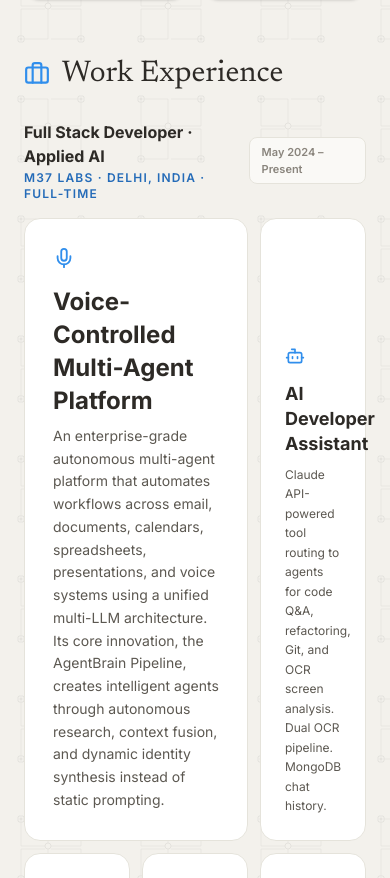
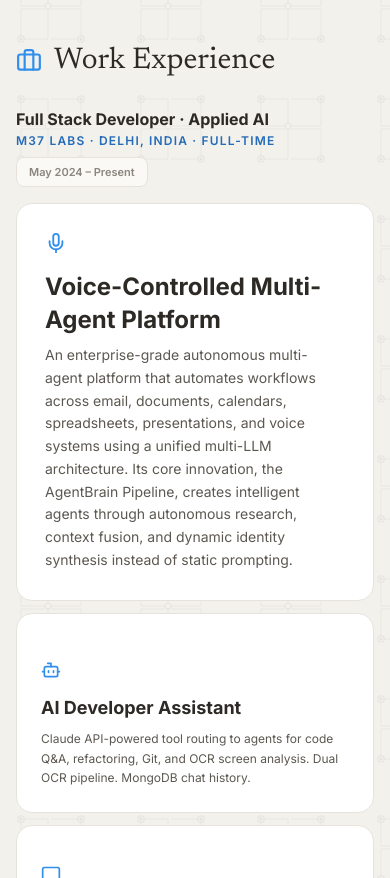
Before and after one commit to Mprince29/MasterDev, a Next.js app: page / in a window 390 px wide. Shown: the part 1122-2000 px from the top of the page. Built offline with nearby package versions, Linux system fonts and the light colour scheme.

Commit message:
made responsive

```diff
--- a/src/app/layout.tsx
+++ b/src/app/layout.tsx
@@ -65,7 +65,7 @@ export default function RootLayout({ children }: { children: React.ReactNode })
   return (
     <html lang="en" className={`scroll-smooth bg-[var(--bg)] ${inter.variable} ${newsreader.variable}`}>
       <body className="antialiased overflow-x-hidden min-h-screen text-[var(--text)] font-sans">
-        <main className="min-h-screen flex flex-col items-center justify-center pt-12 pb-0 px-6 sm:px-12 md:px-24">
+        <main className="min-h-screen flex flex-col items-center justify-center pt-12 pb-0 px-4 sm:px-8 md:px-12">
           <div className="w-full max-w-3xl">
             {children}
           </div>
--- a/src/app/page.tsx
+++ b/src/app/page.tsx
@@ -23,7 +23,7 @@ export default function Home() {
           Available for freelance work
         </div>
 
-        <h1 className="font-serif text-5xl md:text-6xl lg:text-7xl text-[var(--text)] tracking-tight mb-5 leading-[1.1]">
+        <h1 className="font-serif text-4xl sm:text-5xl md:text-6xl lg:text-7xl text-[var(--text)] tracking-tight mb-5 leading-[1.1]">
           Master Prince
         </h1>
         <p className="text-[var(--text-soft)] text-lg md:text-xl leading-relaxed max-w-2xl font-light mb-4">
@@ -87,28 +87,28 @@ export default function Home() {
         <div className="space-y-10">
           {/* M37 Labs */}
           <div>
-            <div className="flex items-center justify-between mb-4">
+            <div className="flex flex-wrap items-start justify-between gap-2 mb-4">
               <div>
                 <h3 className="text-base font-bold text-[var(--text)]">Full Stack Developer · Applied AI</h3>
                 <span className="text-[var(--accent-dark)] text-xs font-semibold uppercase tracking-widest mt-0.5 block">M37 Labs · Delhi, India · Full-time</span>
               </div>
-              <span className="text-[11px] font-semibold text-[var(--text-muted)] bg-[var(--bg-soft)] px-3 py-1.5 rounded-lg border border-[var(--line)]">May 2024 – Present</span>
+              <span className="text-[11px] font-semibold text-[var(--text-muted)] bg-[var(--bg-soft)] px-3 py-1.5 rounded-lg border border-[var(--line)] shrink-0">May 2024 – Present</span>
             </div>
 
-            <div className="grid grid-cols-3 gap-3 mb-3">
-              <div className="col-span-2 rounded-2xl p-7 flex flex-col justify-end min-h-[200px] bg-[var(--surface)] border border-[var(--line)] hover:border-[var(--accent)] hover:shadow-md transition-all duration-200">
+            <div className="grid grid-cols-1 md:grid-cols-3 gap-3 mb-3">
+              <div className="md:col-span-2 rounded-2xl p-7 flex flex-col justify-end min-h-[200px] bg-[var(--surface)] border border-[var(--line)] hover:border-[var(--accent)] hover:shadow-md transition-all duration-200">
                 <Mic size={22} className="text-[var(--accent)] mb-4" />
                 <p className="text-2xl font-bold text-[var(--text)] leading-snug mb-2">Voice-Controlled Multi-Agent Platform</p>
                 <p className="text-[var(--text-soft)] text-sm leading-relaxed">An enterprise-grade autonomous multi-agent platform that automates workflows across email, documents, calendars, spreadsheets, presentations, and voice systems using a unified multi-LLM architecture. Its core innovation, the AgentBrain Pipeline, creates intelligent agents through autonomous research, context fusion, and dynamic identity synthesis instead of static prompting.</p>
               </div>
-              <div className="col-span-1 rounded-2xl p-6 flex flex-col justify-end min-h-[200px] bg-[var(--surface)] border border-[var(--line)] hover:border-[var(--accent)] hover:shadow-md transition-all duration-200">
+              <div className="md:col-span-1 rounded-2xl p-6 flex flex-col justify-end min-h-[200px] bg-[var(--surface)] border border-[var(--line)] hover:border-[var(--accent)] hover:shadow-md transition-all duration-200">
                 <Bot size={20} className="text-[var(--accent)] mb-4" />
                 <p className="text-lg font-bold text-[var(--text)] leading-snug mb-2">AI Developer Assistant</p>
                 <p className="text-[var(--text-soft)] text-xs leading-relaxed">Claude API-powered tool routing to agents for code Q&amp;A, refactoring, Git, and OCR screen analysis. Dual OCR pipeline. MongoDB chat history.</p>
               </div>
             </div>
 
-            <div className="grid grid-cols-3 gap-3 mb-3">
+            <div className="grid grid-cols-1 sm:grid-cols-2 md:grid-cols-3 gap-3 mb-3">
               <div className="rounded-2xl p-6 flex flex-col justify-end min-h-[190px] bg-[var(--surface)] border border-[var(--line)] hover:border-[var(--accent)] hover:shadow-md transition-all duration-200">
                 <MessageSquare size={20} className="text-[var(--accent)] mb-4" />
                 <p className="text-base font-bold text-[var(--text)] leading-snug mb-2">Media Monitoring NL Search</p>
@@ -126,7 +126,7 @@ export default function Home() {
               </div>
             </div>
 
-            <div className="grid grid-cols-3 gap-3">
+            <div className="grid grid-cols-1 sm:grid-cols-2 md:grid-cols-3 gap-3">
               <div className="rounded-2xl p-6 flex flex-col justify-end min-h-[190px] bg-[var(--surface)] border border-[var(--line)] hover:border-[var(--accent)] hover:shadow-md transition-all duration-200">
                 <Users size={20} className="text-[var(--accent)] mb-4" />
                 <p className="text-base font-bold text-[var(--text)] leading-snug mb-2">AI Recruitment Platform</p>
@@ -147,21 +147,21 @@ export default function Home() {
 
           {/* Luchkee Health */}
           <div>
-            <div className="flex items-center justify-between mb-4">
+            <div className="flex flex-wrap items-start justify-between gap-2 mb-4">
               <div>
                 <h3 className="text-base font-bold text-[var(--text)]">Full Stack Developer Intern</h3>
                 <span className="text-[var(--accent-dark)] text-xs font-semibold uppercase tracking-widest mt-0.5 block">Luchkee Health · Delhi, India · Internship</span>
               </div>
-              <span className="text-[11px] font-semibold text-[var(--text-muted)] bg-[var(--bg-soft)] px-3 py-1.5 rounded-lg border border-[var(--line)]">Dec 2024 – Feb 2025</span>
+              <span className="text-[11px] font-semibold text-[var(--text-muted)] bg-[var(--bg-soft)] px-3 py-1.5 rounded-lg border border-[var(--line)] shrink-0">Dec 2024 – Feb 2025</span>
             </div>
 
-            <div className="grid grid-cols-3 gap-3">
-              <div className="col-span-2 rounded-2xl p-7 flex flex-col justify-end min-h-[200px] bg-[var(--surface)] border border-[var(--line)] hover:border-[var(--accent)] hover:shadow-md transition-all duration-200">
+            <div className="grid grid-cols-1 md:grid-cols-3 gap-3">
+              <div className="md:col-span-2 rounded-2xl p-7 flex flex-col justify-end min-h-[200px] bg-[var(--surface)] border border-[var(--line)] hover:border-[var(--accent)] hover:shadow-md transition-all duration-200">
                 <ShieldCheck size={22} className="text-[var(--accent)] mb-4" />
                 <p className="text-2xl font-bold text-[var(--text)] leading-snug mb-2">Healthcare Platform</p>
                 <p className="text-[var(--text-soft)] text-sm leading-relaxed">MERN stack app with JWT auth, role-based access control, and encrypted patient data storage. Built and shipped features across the full stack independently as part of a small engineering team.</p>
               </div>
-              <div className="col-span-1 flex flex-col gap-3">
+              <div className="md:col-span-1 flex flex-col gap-3 sm:flex-row md:flex-col">
                 <div className="rounded-2xl p-5 flex flex-col justify-end flex-1 bg-[var(--surface)] border border-[var(--line)] hover:border-[var(--accent)] hover:shadow-md transition-all duration-200">
                   <Network size={18} className="text-[var(--accent)] mb-3" />
                   <p className="text-sm font-bold text-[var(--text)] leading-snug mb-1">API Validation</p>
@@ -209,7 +209,7 @@ export default function Home() {
               tags: ["Python", "NumPy", "scikit-learn", "XGBoost", "Pandas"],
             },
           ].map(({ icon: Icon, title, href, desc, tags }) => (
-            <div key={title} className="soft-card p-5 aspect-square flex flex-col group hover:shadow-lg hover:-translate-y-0.5 transition-all duration-300 overflow-hidden">
+            <div key={title} className="soft-card p-5 sm:aspect-square flex flex-col group hover:shadow-lg hover:-translate-y-0.5 transition-all duration-300 overflow-hidden min-h-[220px]">
               <div className="flex items-start justify-between gap-2 mb-3">
                 <div className="w-9 h-9 bg-[var(--surface-muted)] rounded-xl flex items-center justify-center border border-[var(--line)] shrink-0">
                   <Icon size={17} className="text-[var(--accent-dark)]" />
```
Also changed, not shown: 1 other file (tests, documents, lock files or other folders).
